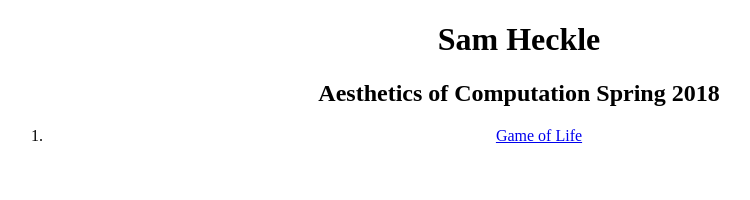
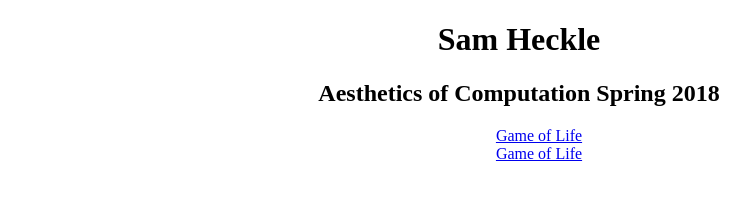
Before and after one commit to samheckle/IGME531, a plain HTML site: page index.html in a window 1280 px wide. Shown: the whole page, without its empty margins (121-871 px from the left). Drawn offline with Linux system fonts and the light colour scheme.

Commit message:
updated index

```diff
--- a/index.html
+++ b/index.html
@@ -9,6 +9,9 @@
             width: 80%;
             text-align: center;
         }
+        ol{
+          list-style: none;
+        }
     </style>
   </head>
   <body>
@@ -16,6 +19,8 @@
     <h2>Aesthetics of Computation Spring 2018</h2>
     <ol>
         <li><a href="gof/index.htm">Game of Life</a></li>
+
+        <li><a href="lsystems/index.html">Game of Life</a></li>
     </ol>
   </body>
 </html>
```
